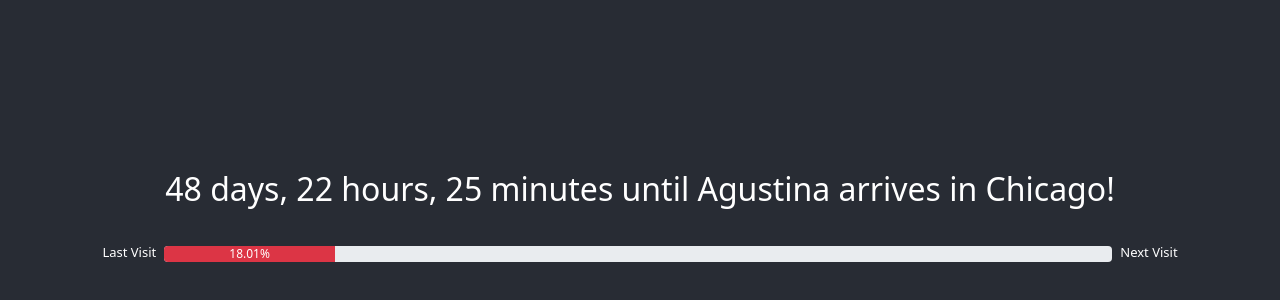
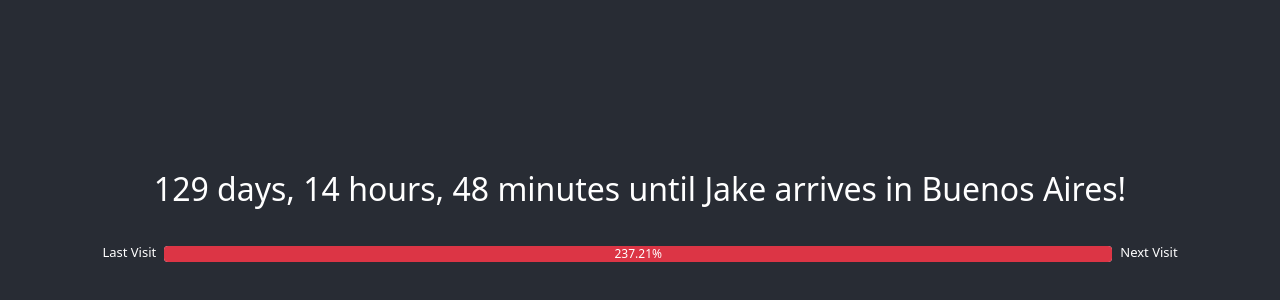
Before and after one commit to Greenbeansoup/Countdown, a React (Create React App) app: page / in a window 1280 px wide. Shown: the part 178-478 px from the top of the page. Built offline with nearby package versions, Linux system fonts and the light colour scheme.

Commit message:
Updated for new trip details

```diff
--- a/src/App.js
+++ b/src/App.js
@@ -7,10 +7,10 @@ class App extends Component {
   constructor() {
     super()
     this.state = {
-      arrivalDate: new Date(Date.UTC(2022, 0, 30, 17, 6)),
-      previousDepartureDate: new Date(Date.UTC(2021, 11, 2, 0, 47)),
-      visitor: "Agustina",
-      city: "Chicago",
+      arrivalDate: new Date(Date.UTC(2022, 3, 21, 9, 29)),
+      previousDepartureDate: new Date(Date.UTC(2022, 2, 13, 22, 59)),
+      visitor: "Jake",
+      city: "Buenos Aires",
       percentage: 0
     }
   }
```
